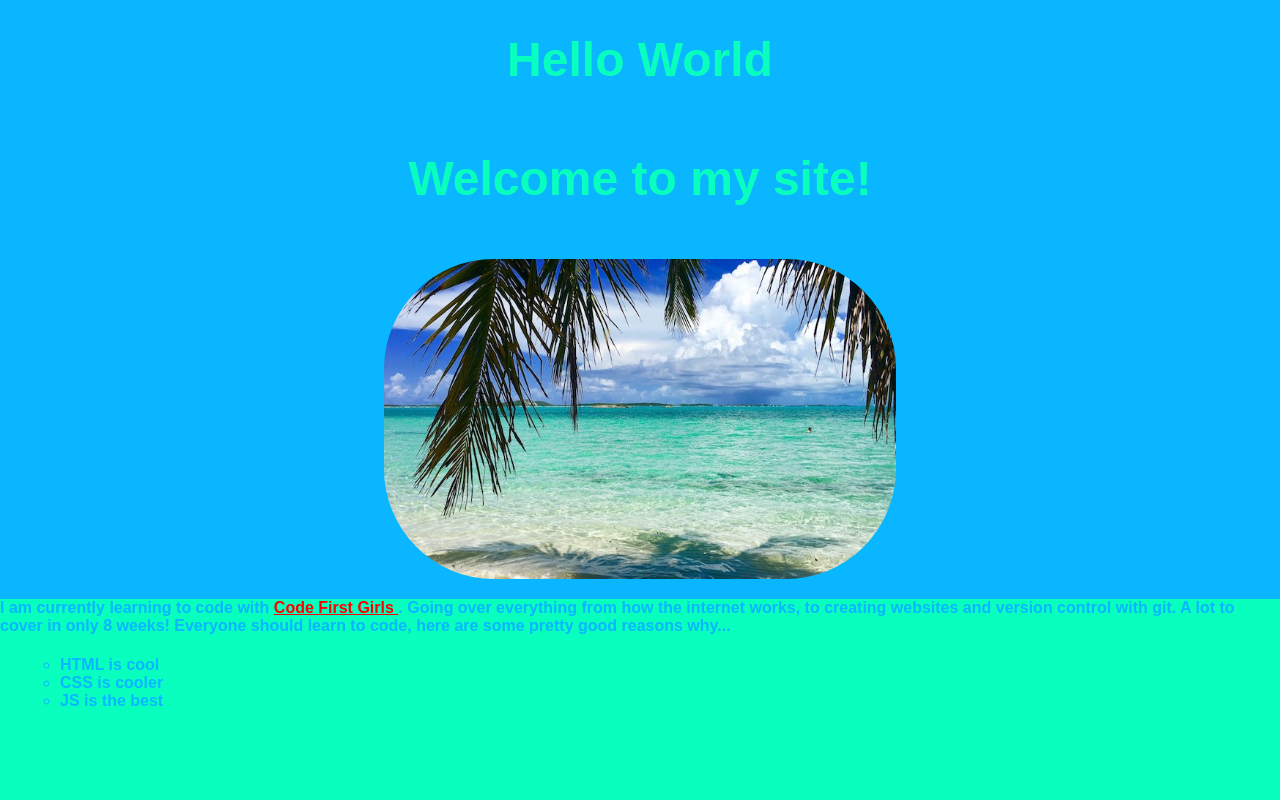
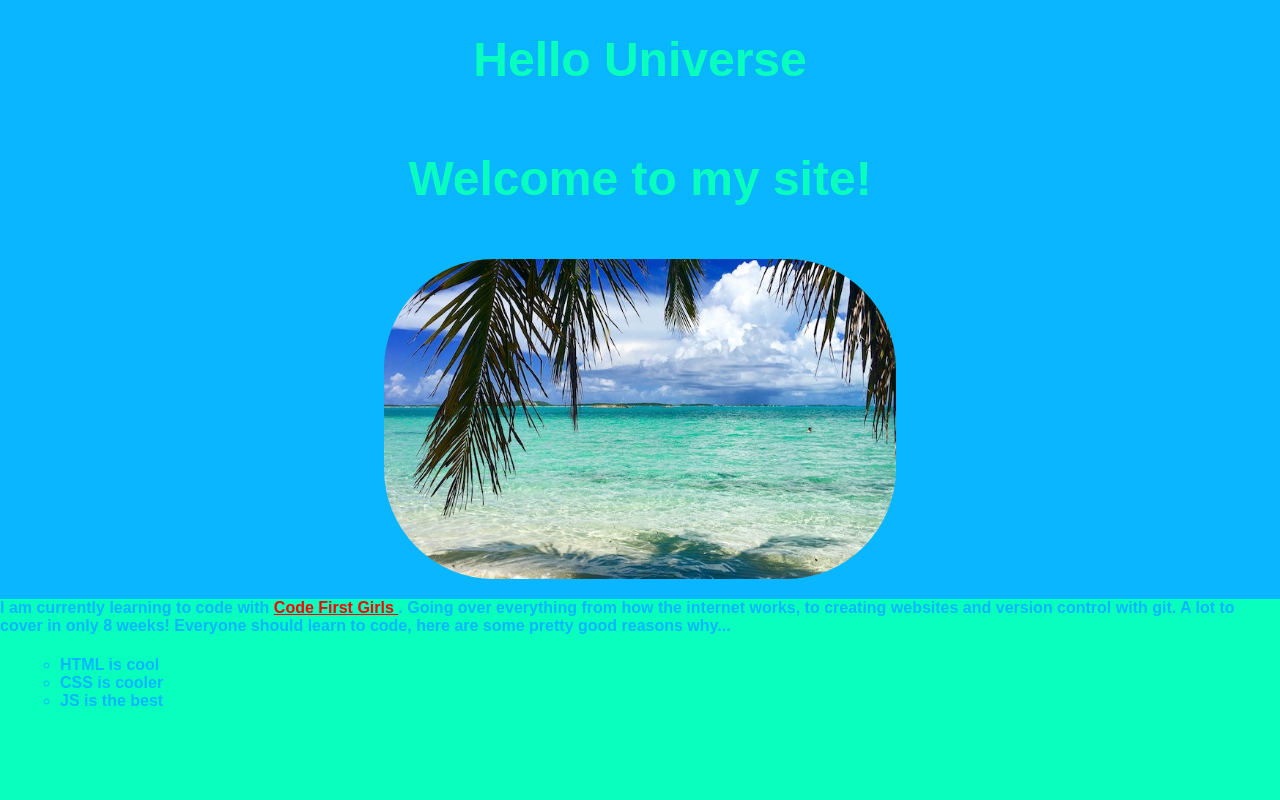
Before and after one commit to priyakukadia/beginners-week-one-master, a plain HTML site: page index.html in a window 1280 px wide. Shown: the top 800 px of the page. Drawn offline with Linux system fonts and the light colour scheme.

Commit message:
Update index.html
update hello world to hello universe

```diff
--- a/index.html
+++ b/index.html
@@ -6,7 +6,7 @@
 <body>
 
   <div class="contrast">
-    <h1> Hello World </h1>
+    <h1> Hello Universe </h1>
     <h1>Welcome to my site!</h1>
     <img height="200px" width="200px" src="Bahamas picture.jpeg"/><!-- image of a duck -->
   </div>
```
